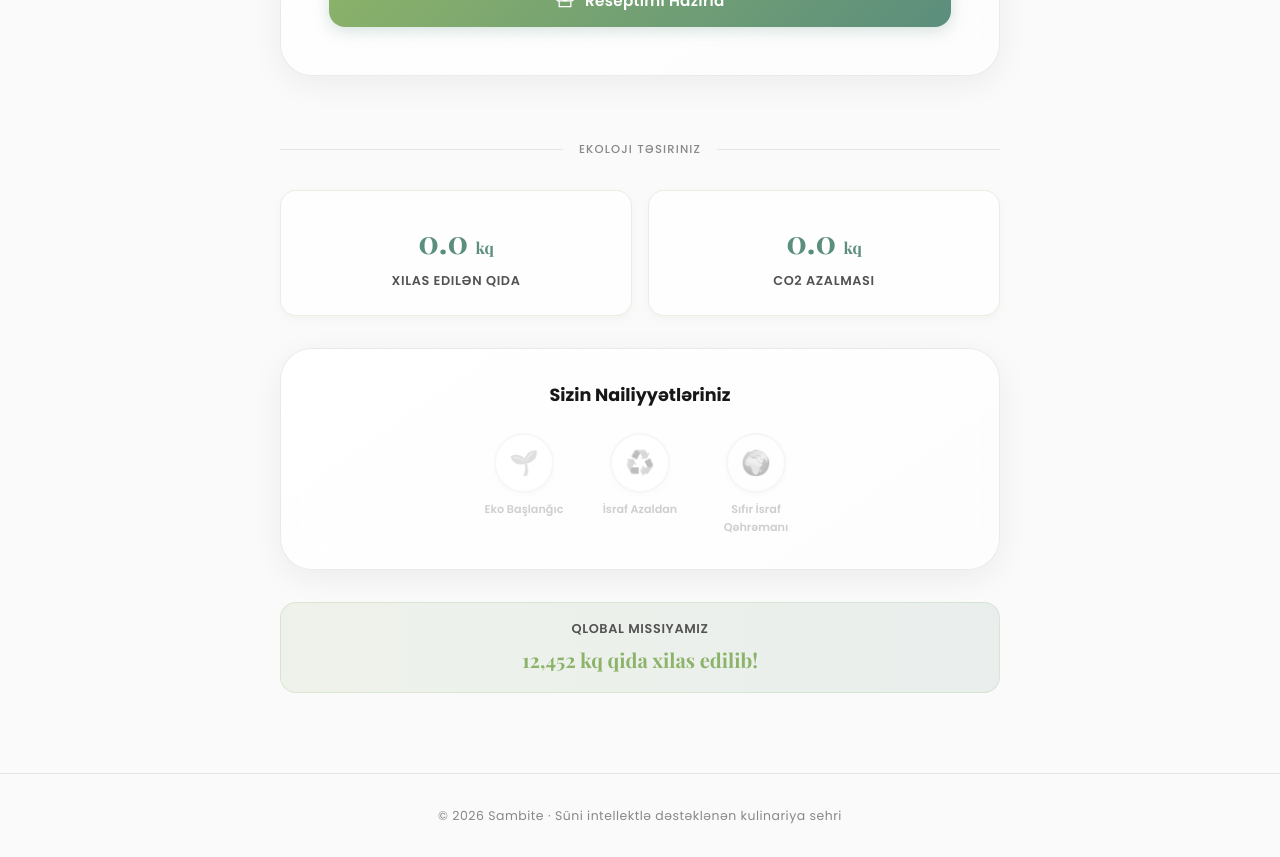
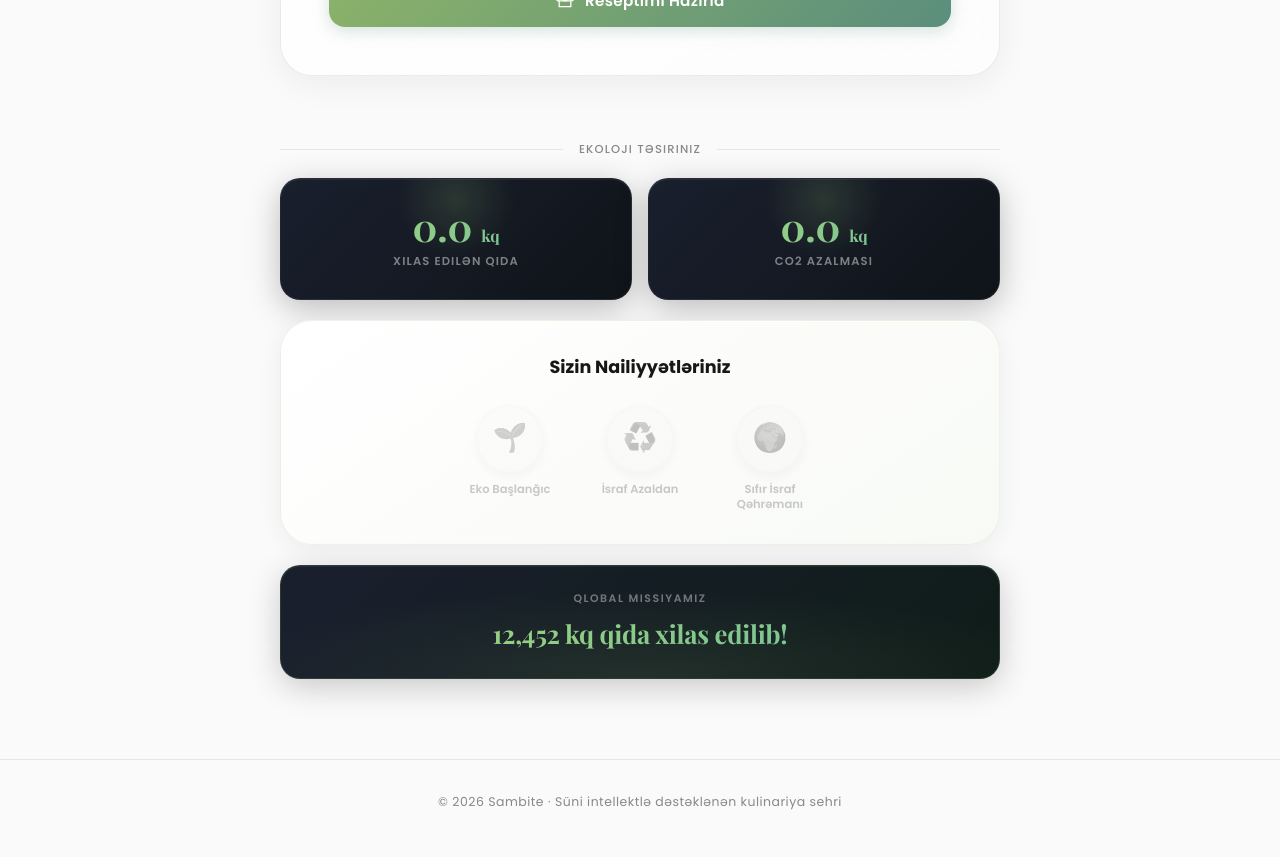
Before and after one commit to javidanbayram/sambite, a Next.js app: page / in a window 1280 px wide. Shown: the part 1020-1877 px from the top of the page. Built offline with nearby package versions, Linux system fonts and the light colour scheme; a web font is replaced by a local one.

Commit message:
style: Premium redesign of impact tracker section

```diff
--- a/app/globals.css
+++ b/app/globals.css
@@ -626,9 +626,10 @@ body {
   max-width: 720px;
   display: flex;
   flex-direction: column;
-  gap: var(--spacing-lg);
+  gap: 1.25rem;
 }
 
+/* ── Stat Cards ───────────────────────────────────────── */
 .impact-stats-grid {
   display: grid;
   grid-template-columns: repeat(auto-fit, minmax(200px, 1fr));
@@ -636,33 +637,63 @@ body {
 }
 
 .impact-stat-card {
-  background: rgba(255, 255, 255, 0.7);
-  border: 1px solid rgba(140, 179, 105, 0.2);
-  border-radius: var(--radius-md);
-  padding: 1.5rem;
+  position: relative;
+  overflow: hidden;
+  background: linear-gradient(135deg, #1a1f2e 0%, #0f1419 100%);
+  border: 1px solid rgba(255, 255, 255, 0.07);
+  border-radius: 1.25rem;
+  padding: 1.75rem 1.5rem;
   text-align: center;
-  box-shadow: 0 4px 12px rgba(0, 0, 0, 0.03);
+  box-shadow:
+    0 8px 32px rgba(0, 0, 0, 0.25),
+    inset 0 1px 0 rgba(255, 255, 255, 0.06);
+  transition: transform 0.25s ease, box-shadow 0.25s ease;
+}
+
+.impact-stat-card::before {
+  content: '';
+  position: absolute;
+  top: -40px;
+  left: 50%;
+  transform: translateX(-50%);
+  width: 120px;
+  height: 120px;
+  border-radius: 50%;
+  background: radial-gradient(circle, rgba(140, 179, 105, 0.18) 0%, transparent 70%);
+  pointer-events: none;
+}
+
+.impact-stat-card:hover {
+  transform: translateY(-3px);
+  box-shadow:
+    0 16px 48px rgba(0, 0, 0, 0.35),
+    inset 0 1px 0 rgba(255, 255, 255, 0.08);
 }
 
 .impact-stat-value {
-  font-size: 2rem;
+  font-size: 2.4rem;
   font-weight: 700;
-  color: var(--teal);
   font-family: var(--font-serif);
-  margin-bottom: 0.25rem;
+  background: linear-gradient(135deg, #a8d878 0%, #6bbfa0 100%);
+  -webkit-background-clip: text;
+  -webkit-text-fill-color: transparent;
+  background-clip: text;
+  margin-bottom: 0.4rem;
+  line-height: 1;
 }
 
 .impact-stat-label {
-  font-size: 0.8rem;
+  font-size: 0.72rem;
   font-weight: 600;
-  color: var(--text-secondary);
+  color: rgba(255, 255, 255, 0.45);
   text-transform: uppercase;
-  letter-spacing: 0.05em;
+  letter-spacing: 0.1em;
 }
 
+/* ── Badges Card ──────────────────────────────────────── */
 .badges-container {
   display: flex;
-  gap: 1rem;
+  gap: 1.25rem;
   justify-content: center;
   flex-wrap: wrap;
 }
@@ -671,64 +702,106 @@ body {
   display: flex;
   flex-direction: column;
   align-items: center;
-  gap: 0.5rem;
-  width: 100px;
-  opacity: 0.4;
-  filter: grayscale(100%);
-  transition: all 0.4s ease;
+  gap: 0.6rem;
+  width: 110px;
+  opacity: 0.3;
+  filter: grayscale(100%) brightness(0.6);
+  transition: all 0.5s cubic-bezier(0.34, 1.56, 0.64, 1);
+  cursor: default;
 }
 
 .impact-badge.unlocked {
   opacity: 1;
-  filter: grayscale(0%);
+  filter: grayscale(0%) brightness(1);
 }
 
 .impact-badge-icon {
-  width: 60px;
-  height: 60px;
+  width: 68px;
+  height: 68px;
   border-radius: 50%;
-  background: var(--bg-elevated);
-  border: 2px solid var(--border);
+  background: rgba(255,255,255,0.06);
+  border: 2px solid rgba(255,255,255,0.1);
   display: flex;
   align-items: center;
   justify-content: center;
-  font-size: 1.5rem;
-  box-shadow: 0 2px 8px rgba(0, 0, 0, 0.05);
+  font-size: 1.75rem;
+  box-shadow: 0 4px 12px rgba(0, 0, 0, 0.12);
+  transition: all 0.5s cubic-bezier(0.34, 1.56, 0.64, 1);
 }
 
 .impact-badge.unlocked .impact-badge-icon {
-  background: linear-gradient(135deg, var(--emerald-light) 0%, var(--emerald) 100%);
+  background: linear-gradient(135deg, #a8d878 0%, #5B8E7D 100%);
   border-color: transparent;
-  color: #fff;
-  box-shadow: 0 4px 16px rgba(140, 179, 105, 0.4);
+  box-shadow:
+    0 0 0 4px rgba(140, 179, 105, 0.15),
+    0 8px 24px rgba(140, 179, 105, 0.35);
+  animation: badgePulse 3s ease-in-out infinite;
+}
+
+@keyframes badgePulse {
+  0%, 100% { box-shadow: 0 0 0 4px rgba(140,179,105,0.15), 0 8px 24px rgba(140,179,105,0.35); }
+  50%       { box-shadow: 0 0 0 8px rgba(140,179,105,0.08), 0 8px 32px rgba(140,179,105,0.5); }
 }
 
 .impact-badge-name {
-  font-size: 0.7rem;
+  font-size: 0.72rem;
   font-weight: 600;
   text-align: center;
   color: var(--text-muted);
+  line-height: 1.3;
 }
 
 .impact-badge.unlocked .impact-badge-name {
-  color: var(--teal);
+  color: var(--emerald);
 }
 
+/* ── Global Mission Banner ────────────────────────────── */
 .global-mission-banner {
-  background: linear-gradient(90deg, rgba(140, 179, 105, 0.1) 0%, rgba(91, 142, 125, 0.1) 100%);
+  position: relative;
+  overflow: hidden;
+  background: linear-gradient(135deg, #1a1f2e 0%, #0f1c18 100%);
   border: 1px solid rgba(140, 179, 105, 0.2);
-  border-radius: var(--radius-md);
-  padding: 1rem;
+  border-radius: 1.25rem;
+  padding: 1.5rem 2rem;
   text-align: center;
+  box-shadow:
+    0 8px 32px rgba(0, 0, 0, 0.2),
+    inset 0 1px 0 rgba(255, 255, 255, 0.05);
+}
+
+.global-mission-banner::before {
+  content: '';
+  position: absolute;
+  inset: 0;
+  background: radial-gradient(ellipse 60% 80% at 50% 100%, rgba(140,179,105,0.12), transparent);
+  pointer-events: none;
+}
+
+.global-mission-banner .impact-stat-label {
+  color: rgba(255, 255, 255, 0.4);
+  font-size: 0.68rem;
+  letter-spacing: 0.14em;
 }
 
 .global-mission-value {
-  font-size: 1.25rem;
+  font-size: 1.6rem;
   font-weight: 700;
-  color: var(--emerald);
-  margin-top: 0.25rem;
   font-family: var(--font-serif);
+  background: linear-gradient(135deg, #a8d878 0%, #6bbfa0 100%);
+  -webkit-background-clip: text;
+  -webkit-text-fill-color: transparent;
+  background-clip: text;
+  margin-top: 0.35rem;
+  letter-spacing: -0.01em;
 }
+
+/* Achievements card override for dark look */
+.impact-tracker .card {
+  background: linear-gradient(145deg, #ffffff 0%, #f8faf6 100%);
+  border: 1px solid rgba(140, 179, 105, 0.15);
+  box-shadow: 0 4px 24px rgba(0,0,0,0.06), inset 0 1px 0 rgba(255,255,255,0.9);
+}
+
 
 /* ============================================================
    Pantry Staples Selector
```
